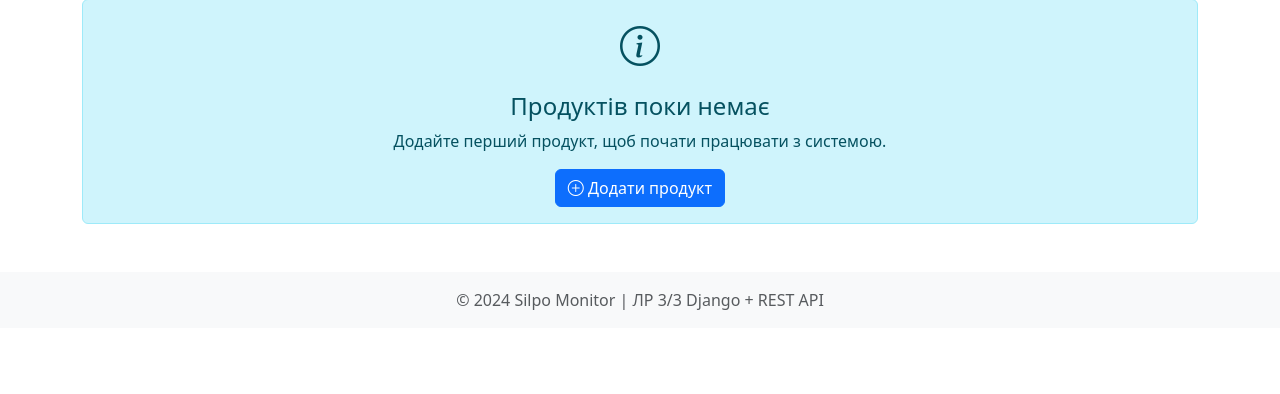
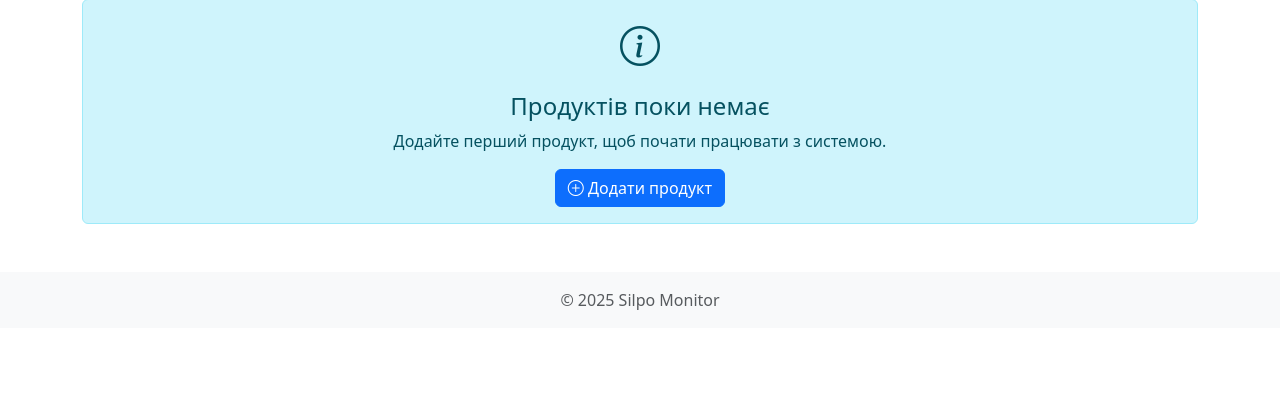
Before and after one commit to mikamika06/pivo, a Django app: page /products/ in a window 1280 px wide. Shown: the part 161-555 px from the top of the page. Run offline with Django 4.2, Linux system fonts and the light colour scheme; the visitor is signed in with stand-in values (Sample User, id 1); data that the repository does not hold is empty.

Commit message:
2024to2025

```diff
--- a/monitoring/templates/monitoring/dashboard_v1.html
+++ b/monitoring/templates/monitoring/dashboard_v1.html
@@ -288,7 +288,7 @@
     <footer class="bg-light text-center py-3 mt-5">
         <div class="container">
             <p class="mb-0 text-muted">
-                <i class="fas fa-copyright"></i> 2024 Silpo Monitor Dashboard |
+                <i class="fas fa-copyright"></i> 2025 Silpo Monitor Dashboard |
                 Розроблено з <i class="fas fa-heart text-danger"></i>
             </p>
         </div>
--- a/silpo_monitor/settings.py
+++ b/silpo_monitor/settings.py
@@ -50,7 +50,7 @@ WSGI_APPLICATION = "silpo_monitor.wsgi.application"
 ASGI_APPLICATION = "silpo_monitor.asgi.application"
 
 
-DB_BACKEND = os.getenv("DJANGO_DB_BACKEND", "sqlite").lower()
+DB_BACKEND = os.getenv("DJANGO_DB_BACKEND", "mysql").lower()
 
 if DB_BACKEND == "mysql":
     DATABASES = {
--- a/web_interface/templates/web_interface/base.html
+++ b/web_interface/templates/web_interface/base.html
@@ -96,7 +96,7 @@
 
     <footer class="bg-light text-center text-muted py-3 mt-5">
         <div class="container">
-            <p class="mb-0">© 2024 Silpo Monitor | ЛР 3/3 Django + REST API</p>
+            <p class="mb-0">© 2025 Silpo Monitor</p>
         </div>
     </footer>
 
```
